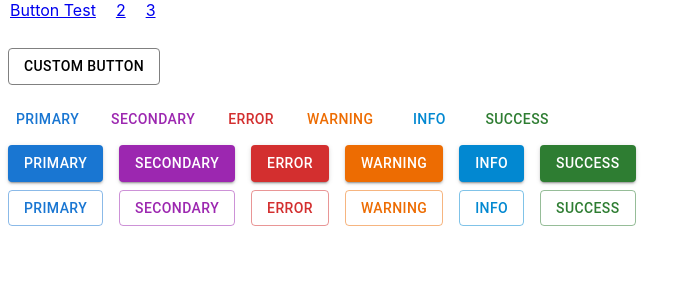
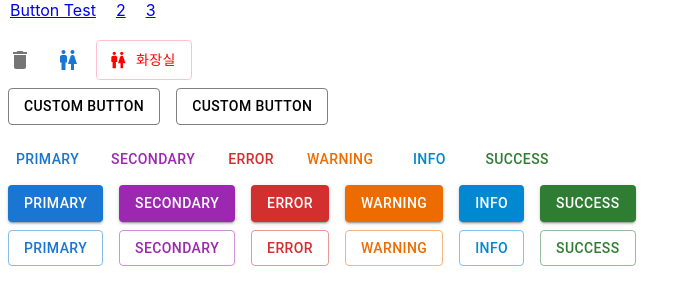
Before and after one commit to bloodstrawberry/react-material, a React (Create React App) app: page /btn in a window 1280 px wide. Shown: the top 304 px of the page, without its empty margins (0-693 px from the left). Built offline with nearby package versions, Linux system fonts and the light colour scheme.

Commit message:
example start icon

```diff
--- a/package.json
+++ b/package.json
@@ -5,6 +5,7 @@
   "dependencies": {
     "@emotion/react": "^11.10.6",
     "@emotion/styled": "^11.10.6",
+    "@mui/icons-material": "^5.11.16",
     "@mui/material": "^5.11.15",
     "@mui/styled-engine-sc": "^5.11.11",
     "@testing-library/jest-dom": "^5.14.1",
--- a/src/page/ButtonTest.js
+++ b/src/page/ButtonTest.js
@@ -2,9 +2,33 @@ import React from "react";
 import Stack from "@mui/material/Stack";
 import Button from "@mui/material/Button";
 
+import IconButton from "@mui/material/IconButton";
+import DeleteIcon from "@mui/icons-material/Delete";
+import WcIcon from "@mui/icons-material/Wc";
+
 const ButtonTest = () => {
   return (
     <div>
+      <Stack direction="row" spacing={1}>
+        <IconButton aria-label="delete">
+          <DeleteIcon />
+        </IconButton>
+        <IconButton aria-label="delete" color="primary">
+          <WcIcon>화장실</WcIcon>
+        </IconButton>
+        <Button
+          sx={{
+            m: 1,
+            color: "red",
+            borderColor: "pink",
+            ":hover": { borderColor: "red" },
+          }}
+          variant="outlined"
+          startIcon={<WcIcon />}
+        >
+          화장실
+        </Button>
+      </Stack>
       <Button
         sx={{
           m: 1,
@@ -13,6 +37,18 @@ const ButtonTest = () => {
           ":hover": { borderColor: "black" },
         }}
         variant="outlined"
+      >
+        Custom Button
+      </Button>
+      <Button
+        sx={{
+          m: 1,
+          color: "black",
+          borderColor: "gray",
+          ":hover": { borderColor: "black" },
+        }}
+        variant="outlined"
+        //startIcon={<MapIcon/>}
       >
         Custom Button
       </Button>
```
Also changed, not shown: 2 other files (tests, documents, lock files or other folders).
